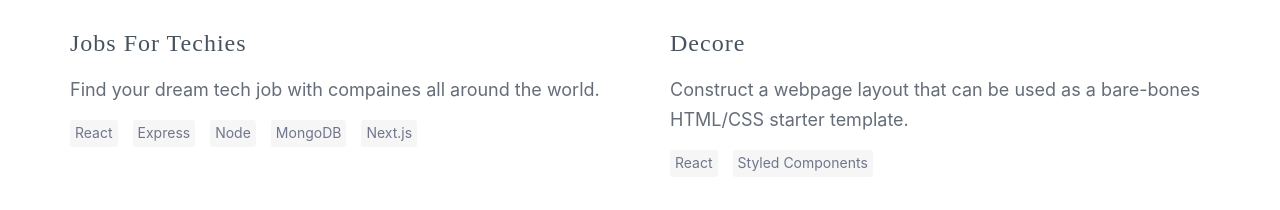
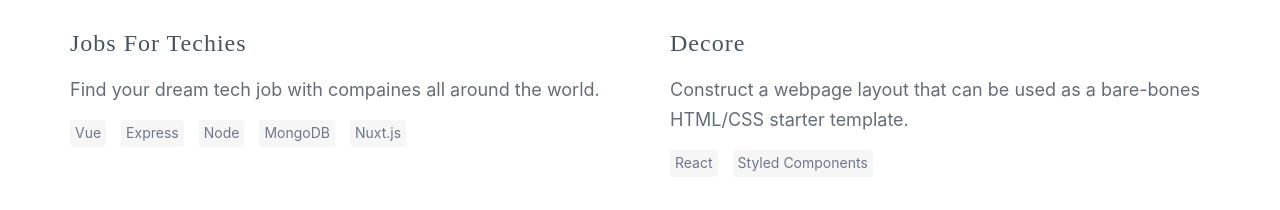
Before and after one commit to imtrent/portfolio, a Gatsby site: page / in a window 1280 px wide. Shown: the part 1114-1324 px from the top of the page. Built offline with nearby package versions, Linux system fonts and the light colour scheme; Gatsby itself is replaced by a stand-in of ours; a web font is replaced by a local one.

Commit message:
Fixed frameworks jobs for techies is using

```diff
--- a/src/pages/index.js
+++ b/src/pages/index.js
@@ -39,11 +39,11 @@
                             the world.
                         </p>
                         <ul className="tags">
-                            <li>React</li>
+                            <li>Vue</li>
                             <li>Express</li>
                             <li>Node</li>
                             <li>MongoDB</li>
-                            <li>Next.js</li>
+                            <li>Nuxt.js</li>
                         </ul>
                         <a href="javascript:void(0);" className="link">
                             Coming Soon
```
